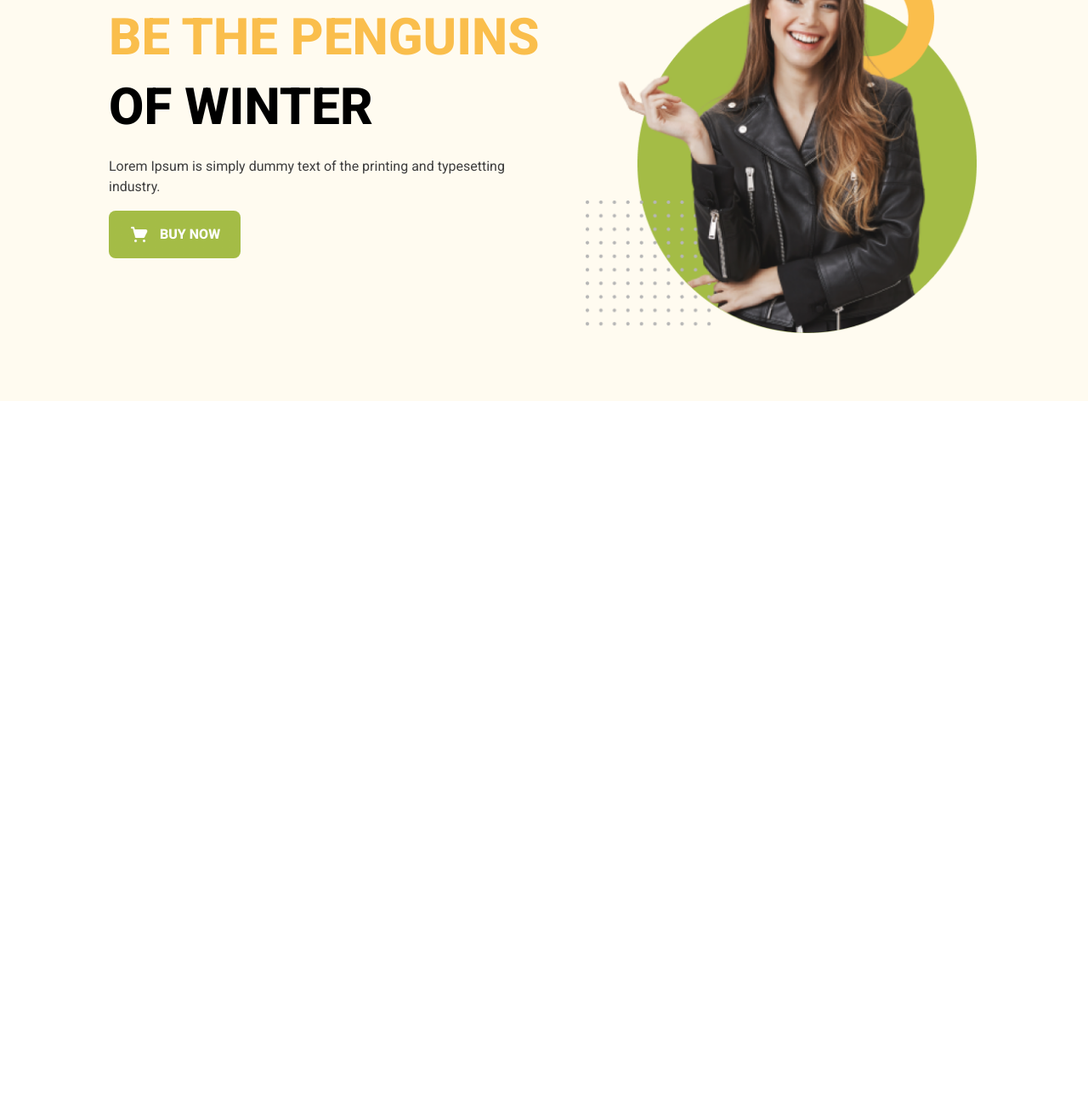
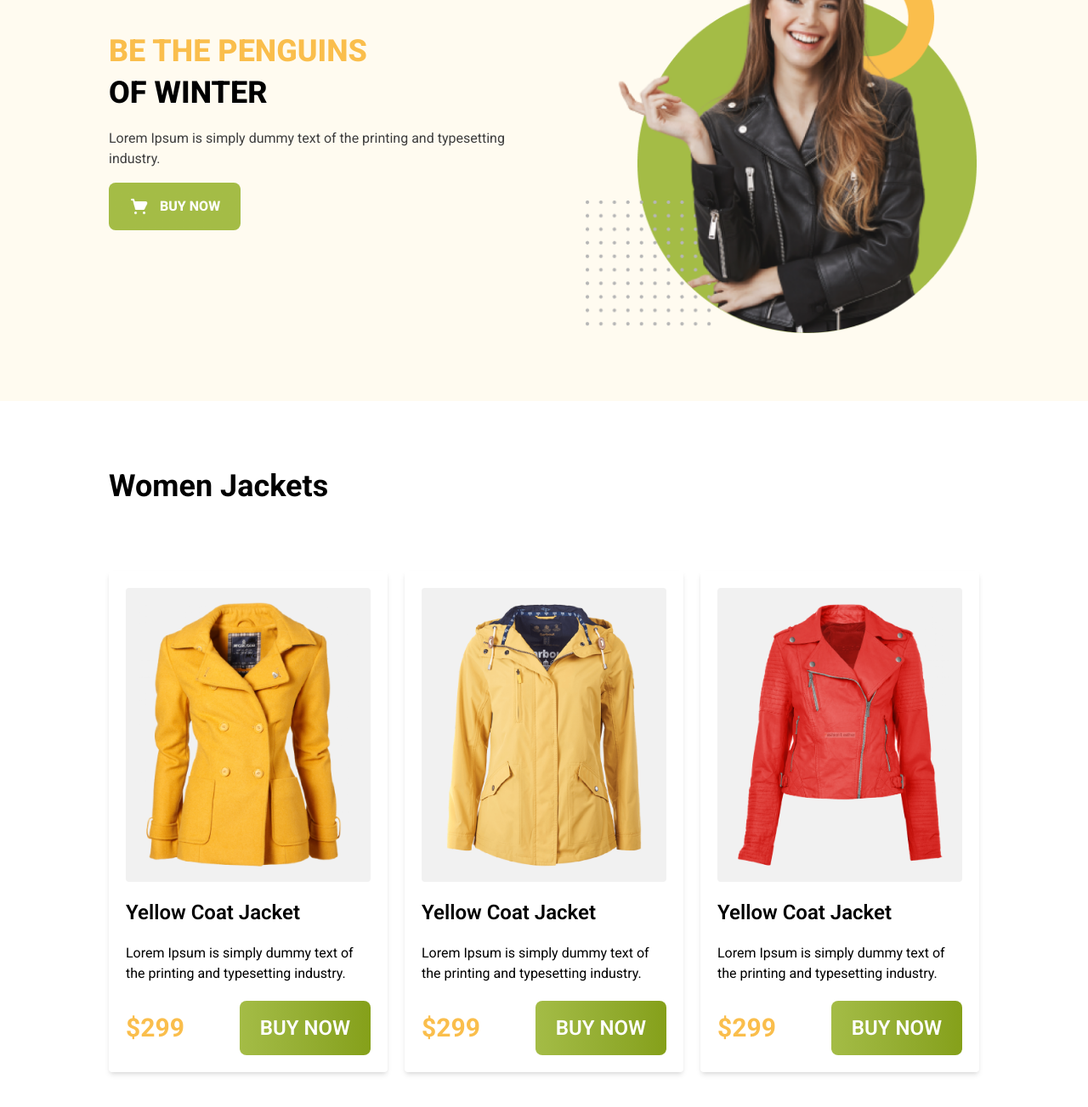
Before and after one commit to Mustakahmmed-dev/Web-Day15-Penguin-Fashion, a plain HTML site: page index.html in a window 1280 px wide. Shown: the part 289-1592 px from the top of the page at 85% size. Before the commit the page ends 800 px from the top, so only its background shows below. Drawn offline with nearby package versions, Linux system fonts and the light colour scheme.

Commit message:
Added Jackets sections with its responsiveness

```diff
--- a/index.html
+++ b/index.html
@@ -21,9 +21,9 @@
 </head>
 <body>
     <header class="bg-[#FFFBF0]">
-        <nav class="max-w-[80%] mx-auto flex justify-between items-center py-10">
+        <nav class="max-w-[90%] md:max-w-[80%] mx-auto flex justify-between items-center py-10 px-4">
              <img class="w-80" src="icons/logo.png" alt="">
-            <ul class="hidden md:flex flex gap-5 text-[#3C3C3C] font-bold text-base">
+            <ul class="hidden md:flex gap-5 text-[#3C3C3C] font-bold text-base">
                 <li><a href="">Home</a></li>
                 <li><a href="">Product</a></li>
                 <li><a href="">About Us</a></li>
@@ -34,7 +34,7 @@
 
         <div class="flex-col md:flex-row py-20 max-w-[80%] mx-auto flex justify-between items-center gap-10">
             <div class="hero-contents space-y-4">
-                <h1 class="text-6xl uppercase font-extrabold leading-snug"><span class="text-[#FABE4C]">Be the Penguins</span> <br> of Winter</h1>
+                <h1 class="text-2xl md:text-4xl uppercase font-extrabold leading-snug"><span class="text-[#FABE4C]">Be the Penguins</span> <br> of Winter</h1>
                 <p class="text-[#3E3E3E]">Lorem Ipsum is simply dummy text of the printing and typesetting industry.</p>
                 <button class="rounded-lg flex items-center py-4 px-6 text-white font-extrabold bg-gradient-to-r from-[#A4BC46] from-[100%] to-[#85A019] to-[100%]"><img class="w-6 mr-3" src="icons/shopping-cart 1.png" alt=""> BUY NOW</button>
             </div>
@@ -43,6 +43,41 @@
             </div>
         </div>
     </header>
+    <main>
+        <!-- Women Jackets -->
+         <div class="max-w-[90%] md:max-w-[80%] mx-auto my-20">
+            <h1 class="text-4xl font-bold my-20">Women Jackets</h1>
+            <div class="grid grid-cols-1 md:grid-cols-2 lg:grid-cols-3 gap-5">
+                <div class="space-y-5 p-5 shadow-md rounded">
+                    <img class="bg-[#F1F1F1] rounded p-4" src="images/jacket-1.png" alt="This is jacket one">
+                    <h2 class="text-2xl font-semibold">Yellow Coat Jacket</h2>
+                    <p>Lorem Ipsum is simply dummy text of the printing and typesetting industry.</p>
+                    <div class="flex items-center justify-between gap-4">
+                        <h2 class="text-[#FABE4C] font-bold text-3xl">$299</h2>
+                        <button class="uppercase font-semibold text-2xl text-white bg-gradient-to-r from-[#A4BC46] to-[#85A019] py-4 px-6 rounded-lg">buy now</button>
+                    </div>
+                </div>
+                <div class="space-y-5 p-5 shadow-md rounded">
+                    <img class="bg-[#F1F1F1] rounded p-4" src="images/jacket-2.png" alt="This is jacket one">
+                    <h2 class="text-2xl font-semibold">Yellow Coat Jacket</h2>
+                    <p>Lorem Ipsum is simply dummy text of the printing and typesetting industry.</p>
+                    <div class="flex items-center justify-between gap-4">
+                        <h2 class="text-[#FABE4C] font-bold text-3xl">$299</h2>
+                        <button class="uppercase font-semibold text-2xl text-white bg-gradient-to-r from-[#A4BC46] to-[#85A019] py-4 px-6 rounded-lg">buy now</button>
+                    </div>
+                </div>
+                <div class="space-y-5 p-5 shadow-md rounded">
+                    <img class="bg-[#F1F1F1] rounded p-4" src="images/jacket-3.png" alt="This is jacket one">
+                    <h2 class="text-2xl font-semibold">Yellow Coat Jacket</h2>
+                    <p>Lorem Ipsum is simply dummy text of the printing and typesetting industry.</p>
+                    <div class="flex items-center justify-between gap-4">
+                        <h2 class="text-[#FABE4C] font-bold text-3xl">$299</h2>
+                        <button class="uppercase font-semibold text-2xl text-white bg-gradient-to-r from-[#A4BC46] to-[#85A019] py-4 px-6 rounded-lg">buy now</button>
+                    </div>
+                </div>
 
+            </div>
+         </div>
+    </main>
 </body>
 </html>
```
